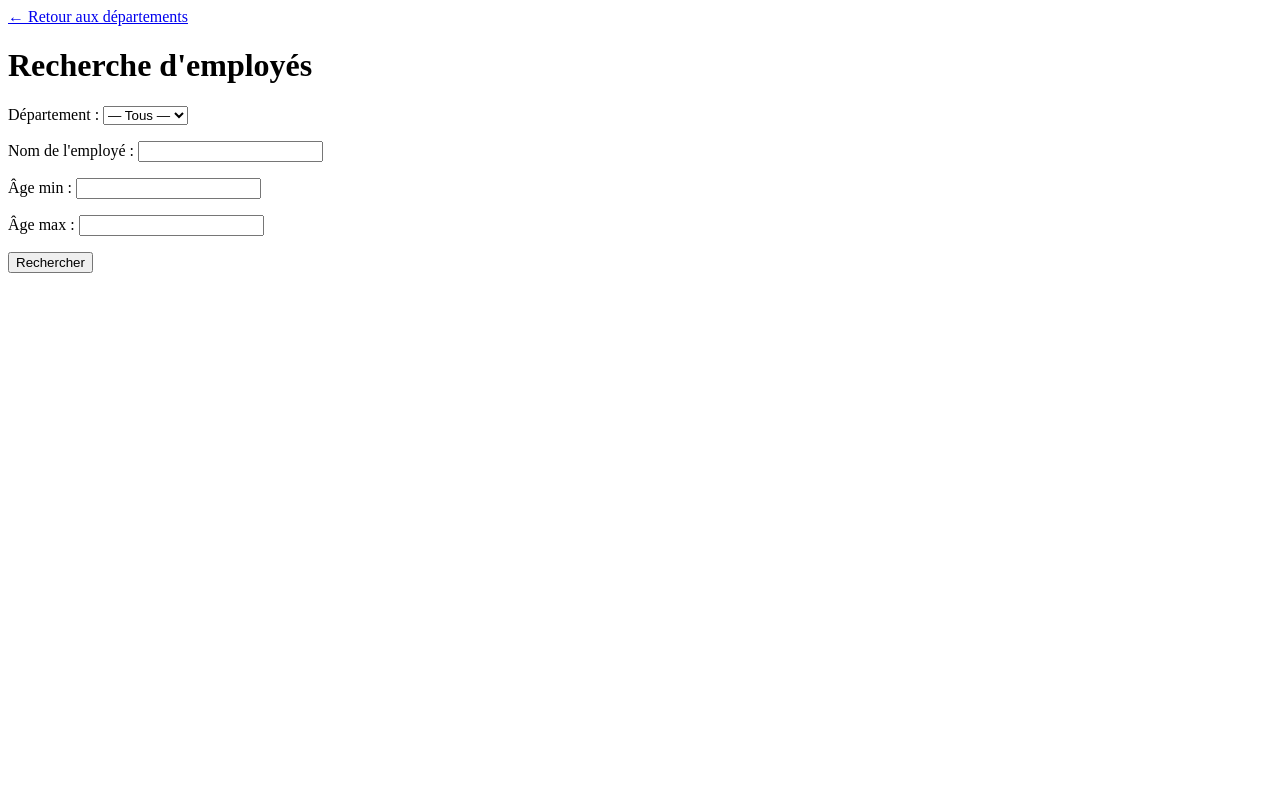
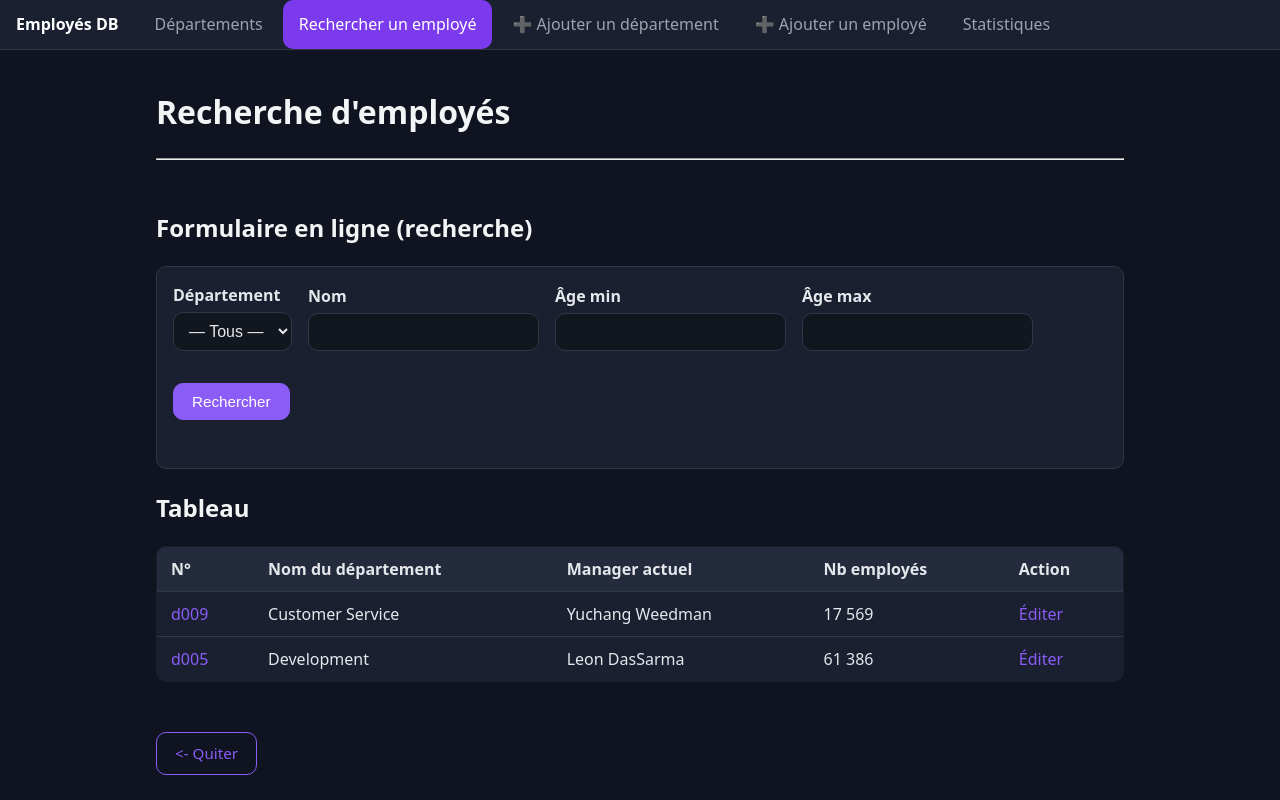
Before and after one commit to JedidiaRakotomalala/SRC-TP-REAL, a PHP site: page /pages/search.php in a window 1280 px wide. Run offline with PHP 8.4, Linux system fonts and the light colour scheme; data that the repository does not hold is empty; some libraries are stand-ins or nearby versions.

Commit message:
update-css-search

```diff
--- a/src-tp-real/pages/search.php
+++ b/src-tp-real/pages/search.php
@@ -15,16 +15,36 @@
 ?>
 <html>
     <head>
+        <meta charset="utf-8">
         <title>Recherche d'employés</title>
+        <link rel="stylesheet" href="../design/theme-dark/style.css">
     </head>
     <body>
-    <p><a href="index.php">&larr; Retour aux départements</a></p>
+
+        <nav class="navbar">
+            <ul>
+                <li class="brand">Employés DB</li>
+                <li><a href="index.php">Départements</a></li>
+                <li><a href="search.php" class="active" >Rechercher un employé</a></li>
+                <li><a href="dept_form.php">➕ Ajouter un département</a></li>
+                <li><a href="emp_form.php">➕ Ajouter un employé</a></li>
+                <li><a href="stats.php">Statistiques</a></li>
+            </ul>
+        </nav>
+
+    <div class="container">
+
+
         <h1>Recherche d'employés</h1>
 
-    <form method="get" action="search.php">
-        <p>
-            Département :
-            <select name="dept_no">
+        <hr>
+        <br>
+        <h2 class="mt">Formulaire en ligne (recherche)</h2>
+        <div class="card">
+            <form action="search.php" method="get" class="form-inline">
+                <div class="form-group">
+                    <label for="dept">Département</label>
+                    <select name="dept_no" class="form-control" >
                         <option value="">— Tous —</option>
                         <?php foreach ($departments as $d) { ?>
                             <option value="<?= $d['dept_no'] ?>" <?= $dept_no === $d['dept_no'] ? 'selected' : '' ?>>
@@ -32,16 +52,42 @@
                             </option>
                         <?php } ?>
                     </select>
-        </p>
-        <p>Nom de l'employé : <input type="text" name="name" value="<?= htmlspecialchars($name) ?>"></p>
-        <p>Âge min : <input type="number" name="age_min" value="<?= htmlspecialchars($age_min) ?>"></p>
-        <p>Âge max : <input type="number" name="age_max" value="<?= htmlspecialchars($age_max) ?>"></p>
-        <p><input type="submit" value="Rechercher"></p>
+                </div>
+                <div class="form-group">
+                    <label for="name">Nom</label>
+                    <input class="form-control" type="text" id="name" name="name" value="<?= htmlspecialchars($name) ?>" >
+                </div>
+                <div class="form-group">
+                    <label for="age_min">Âge min</label>
+                    <input class="form-control" type="number" id="age_min" name="age_min" value="<?= htmlspecialchars($age_min) ?>" >
+                </div>
+                <div class="form-group">
+                    <label for="age_min">Âge max</label>
+                    <input class="form-control" type="number" id="age_min" name="age_max" value="<?= htmlspecialchars($age_max) ?>" >
+                </div>
+                <div class="form-group">
+                    <button type="submit" class="btn">Rechercher</button>
+                </div>
             </form>
+        </div>
+
+
+        <h2>Tableau</h2>
+        <table class="table">
+            <thead>
+                <tr><th>N°</th><th>Nom du département</th><th>Manager actuel</th><th>Nb employés</th><th>Action</th></tr>
+            </thead>
+            <tbody>
+                <tr><td><a href="#">d009</a></td><td>Customer Service</td><td>Yuchang Weedman</td><td>17 569</td><td><a href="#">Éditer</a></td></tr>
+                <tr><td><a href="#">d005</a></td><td>Development</td><td>Leon DasSarma</td><td>61 386</td><td><a href="#">Éditer</a></td></tr>
+            </tbody>
+        </table>
+
 
         <?php if ($submitted) { ?>
             <h2><?= count($results) ?> résultat(s)<?= count($results) === 200 ? ' (limité à 200)' : '' ?></h2>
-        <table border="1">
+            <table border="1" class="table" >
+                <thead>
                     <tr>
                         <th>N°</th>
                         <th>Prénom</th>
@@ -50,6 +96,7 @@
                         <th>Âge</th>
                         <th>Département</th>
                     </tr>
+                </thead>
                 <?php foreach ($results as $emp) { ?>
                     <tr>
                         <td><a href="fiche.php?emp_no=<?= urlencode($emp['emp_no']) ?>"><?= $emp['emp_no'] ?></a></td>
@@ -62,5 +109,13 @@
                 <?php } ?>
             </table>
         <?php } ?>
+
+        <br>
+        <br>
+        <a href="../../" class="btn btn-secondary"><- Quiter</a>
+
+    </div>
+
+
     </body>
 </html>
```
Lines whose indentation alone changed are shown as unchanged.
